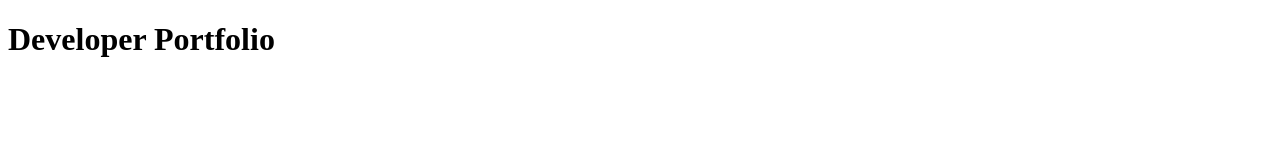
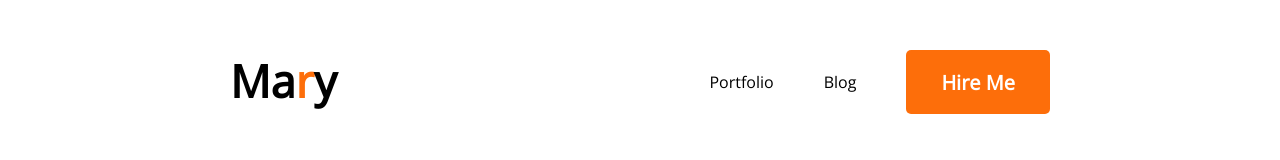
Before and after one commit to SHKnight92/developer-portfolio, a plain HTML site: page index.html in a window 1280 px wide. Drawn offline with nearby package versions, Linux system fonts and the light colour scheme.

Commit message:
Added navbar

```diff
--- a/css/style.css
+++ b/css/style.css
@@ -0,0 +1,38 @@
+* {
+  margin: 0;
+  font-family: "Open Sans", sans-serif;
+}
+.text-primary {
+  color: #fd6e0a;
+}
+.btn-primary {
+  height: 64px;
+  background-color: #fd6e0a;
+  color: white;
+  border-radius: 5px;
+  font-size: 20px;
+  font-weight: 700;
+  border: 0;
+  padding: 18px 35px;
+  cursor: pointer;
+}
+
+/* Header and Navigation style */
+nav {
+  display: flex;
+  justify-content: space-between;
+  margin: 50px 230px;
+}
+nav ul {
+  display: flex;
+  align-items: center;
+}
+nav li {
+  list-style: none;
+  margin-left: 50px;
+}
+
+.nav-title {
+  font-size: 45px;
+  font-weight: 800;
+}
--- a/index.html
+++ b/index.html
@@ -1,12 +1,27 @@
 <!DOCTYPE html>
 <html lang="en">
-<head>
-    <meta charset="UTF-8">
-    <meta name="viewport" content="width=device-width, initial-scale=1.0">
+  <head>
+    <meta charset="UTF-8" />
+    <meta name="viewport" content="width=device-width, initial-scale=1.0" />
     <title>Developer-portfolio</title>
-    <link rel="stylesheet" href="css/style.css">
-</head>
-<body>
-    <h1>Developer Portfolio</h1>
-</body>
+    <link rel="preconnect" href="https://fonts.googleapis.com" />
+    <link rel="preconnect" href="https://fonts.gstatic.com" crossorigin />
+    <link
+      href="https://fonts.googleapis.com/css2?family=Open+Sans&display=swap"
+      rel="stylesheet"
+    />
+    <link rel="stylesheet" href="css/style.css" />
+  </head>
+  <body>
+    <header>
+      <nav>
+        <h2 class="nav-title">Ma<span class="text-primary">r</span>y</h2>
+        <ul>
+          <li>Portfolio</li>
+          <li>Blog</li>
+          <li><button class="btn-primary">Hire Me</button></li>
+        </ul>
+      </nav>
+    </header>
+  </body>
 </html>
```
